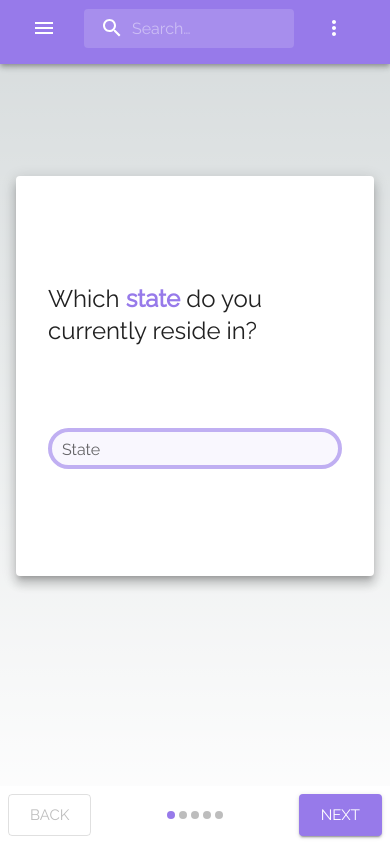
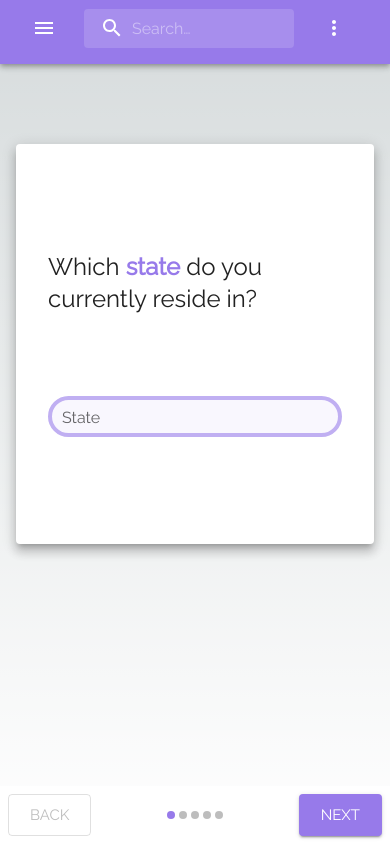
Before and after one commit to JohnRader/tuition-calculator, a Next.js app: page / in a window 390 px wide. Built offline with nearby package versions, Linux system fonts and the light colour scheme.

Commit message:
adjust mobile padding

```diff
--- a/src/components/HorizontalFormStepper/index.tsx
+++ b/src/components/HorizontalFormStepper/index.tsx
@@ -118,7 +118,7 @@ function FormStepContent(props: FormStepContentProps) {
             display: 'flex',
             justifyContent: 'center',
             paddingTop: {
-              xs: '5rem',
+              xs: '3rem',
               sm: '0',
             },
           }}
```
